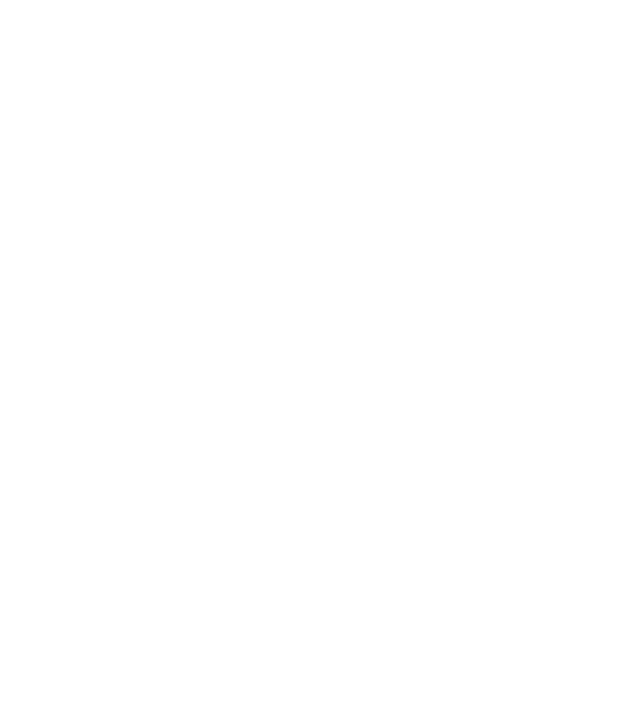
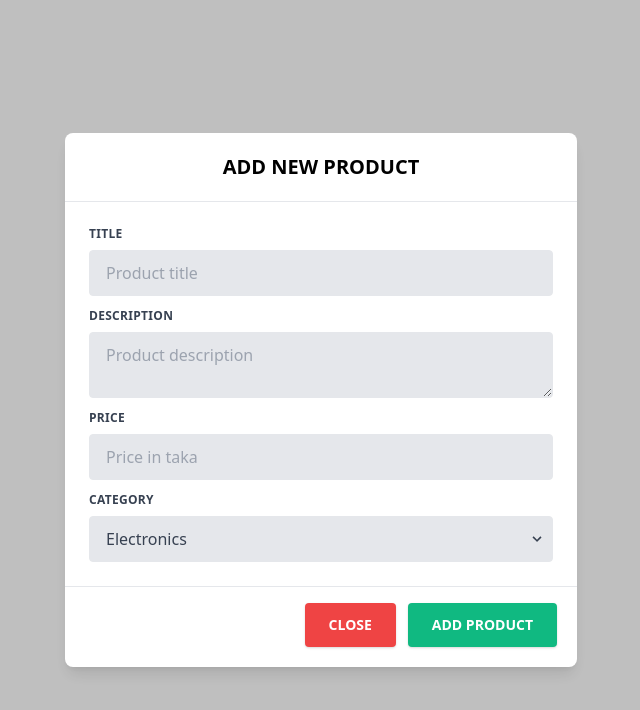
Before and after one commit to jahid-044/e-commerce-frontend, a React (Create React App) app: page /addProduct in a window 1280 px wide. Shown: the top 710 px of the page, without its empty margins (319-959 px from the left). Built offline with nearby package versions, Linux system fonts and the light colour scheme.

Commit message:
added addProduct modal

```diff
--- /dev/null
+++ b/src/components/AddProduct.js
@@ -0,0 +1,88 @@
+import React from 'react'
+
+function AddProduct({setShowModal}) {
+    return (
+        <div>
+            <div className="justify-center items-center flex overflow-x-hidden overflow-y-auto fixed inset-0 z-50 outline-none focus:outline-none">
+                <div className="relative w-full my-6 max-w-lg">
+                <div className="border-0 rounded-lg shadow-lg relative flex flex-col bg-white outline-none focus:outline-none">
+                    <div className="flex items-center justify-center p-5 border-b border-solid border-blueGray-200 rounded-t">
+                        <h3 className="text-xl font-semibold">
+                            ADD NEW PRODUCT
+                        </h3>
+                    </div>
+                    <div className="relative p-6 flex-auto">
+                        <form className="w-full max-w-lg">
+                            <div className="flex flex-wrap -mx-3">
+                                <div className="w-full px-3">
+                                    <label className="block uppercase tracking-wide text-gray-700 text-xs font-bold mb-2" for="title">
+                                        Title
+                                    </label>
+                                    <input className="appearance-none block w-full bg-gray-200 text-gray-700 border rounded py-3 px-4 mb-3 leading-tight focus:outline-none focus:bg-white" id="grid-first-name" type="text"
+                                    placeholder="Product title"/>
+                                </div>
+                            </div>
+                            <div className="flex flex-wrap -mx-3">
+                                <div className="w-full px-3">
+                                    <label className="block uppercase tracking-wide text-gray-700 text-xs font-bold mb-2"
+                                    for="description">
+                                        Description
+                                    </label>
+                                    <textarea className="appearance-none block w-full bg-gray-200 text-gray-700 border border-gray-200 rounded py-3 px-4 mb-3 leading-tight focus:outline-none focus:bg-white focus:border-gray-500"
+                                    id="description"
+                                    type="text"
+                                    placeholder="Product description"/>
+                                </div>
+                            </div>
+                            <div className="flex flex-wrap -mx-3">
+                                <div className="w-full px-3">
+                                    <label className="block uppercase tracking-wide text-gray-700 text-xs font-bold mb-2" for="price">
+                                        Price
+                                    </label>
+                                    <input className="appearance-none block w-full bg-gray-200 text-gray-700 border rounded py-3 px-4 mb-3 leading-tight focus:outline-none focus:bg-white" id="grid-first-name" type="text"
+                                    placeholder="Price in taka"/>
+                                </div>
+                            </div>
+                            <div className="flex flex-wrap -mx-3">
+                                <div className="w-full px-3">
+                                    <label className="block uppercase tracking-wide text-gray-700 text-xs font-bold mb-2" for="category">
+                                        Category
+                                    </label>
+                                    <div className="relative">
+                                        <select className="block appearance-none w-full bg-gray-200 border border-gray-200 text-gray-700 py-3 px-4 pr-8 rounded leading-tight focus:outline-none focus:bg-white focus:border-gray-500"
+                                        id="category">
+                                            <option>Electronics</option>
+                                            <option>Clothings</option>
+                                            <option>Food</option>
+                                            <option>Cosmetics</option>
+                                            <option>Others</option>
+                                        </select>
+                                        <div className="pointer-events-none absolute inset-y-0 right-0 flex items-center px-2 text-gray-700">
+                                            <svg className="fill-current h-4 w-4" xmlns="http://www.w3.org/2000/svg" viewBox="0 0 20 20"><path d="M9.293 12.95l.707.707L15.657 8l-1.414-1.414L10 10.828 5.757 6.586 4.343 8z"/></svg>
+                                        </div>
+                                    </div>
+                                </div>
+                            </div>
+                        </form>
+                    </div>
+                    <div className="flex items-center justify-end p-4 border-t border-solid border-blueGray-200 rounded-b">
+                    <button className="bg-emerald-500 bg-red-500 text-white active:bg-emerald-600 font-bold uppercase text-sm px-6 py-3 rounded shadow hover:shadow-lg outline-none focus:outline-none mr-3 mb-1 ease-linear transition-all duration-150"
+                        type="button"
+                        onClick={() => setShowModal(false)}>
+                        Close
+                    </button>
+                    <button className="bg-emerald-500 bg-green-500 text-white active:bg-emerald-600 font-bold uppercase text-sm px-6 py-3 rounded shadow hover:shadow-lg outline-none focus:outline-none mr-1 mb-1 ease-linear transition-all duration-150"
+                        type="button"
+                        onClick={() => setShowModal(false)}>
+                        Add Product
+                    </button>
+                    </div>
+                </div>
+                </div>
+            </div>
+            <div className="opacity-25 fixed inset-0 z-40 bg-black"></div>
+        </div>
+    )
+}
+
+export default AddProduct
--- a/src/components/navbar/Navbar.jsx
+++ b/src/components/navbar/Navbar.jsx
@@ -1,12 +1,15 @@
-import React from 'react'
+import React, {useState} from 'react'
 import { useHistory } from 'react-router-dom'
 import {RiLogoutCircleLine} from 'react-icons/ri'
 import {AiFillHome} from 'react-icons/ai'
 import Category from './Category'
+import {FiPlusSquare} from 'react-icons/fi'
+import AddProduct from '../AddProduct'
 
 function Navbar() {
     const history = useHistory()
-    const auth = true
+    const [showModal, setShowModal] = useState(false)
+    const auth = false
     //const role = 'SHOP_OWNER'
 
     const handleLogout = () => {
@@ -27,7 +30,7 @@
             <nav className="flex flex-row sticky top-0 z-50 justify-between bg-gray-800">
                 <div className="flex flex-row">
                     <div className="flex items-center text-xl text-yellow-50 mx-4">e-Com App</div>
-                    {!auth &&
+                    {auth &&
                         <div className="flex items-center h-14 cursor-pointer"
                         onClick={handleGoToHome}>
                             <div className="bg-green-300 px-2 mx-4 py-2 rounded-md hover:bg-green-400">
@@ -37,22 +40,29 @@
                     }
                 </div>
 
-                {!auth && <div className="flex items-center h-14 cursor-pointer"
+                {auth && <div className="flex items-center h-14 cursor-pointer"
                 onClick={handleLogout}>
                     <div className="bg-red-400 px-2 mx-4 py-2 rounded-lg hover:bg-red-500">
                         <RiLogoutCircleLine size={28}/>
                     </div>
                 </div>
                 }
-                {auth && <div className="flex items-center h-14 cursor-pointer"
-                onClick={handleSignIn}>
+                {!auth && <div className="flex flex-row items-center">
+                    <div className="mx-2 cursor-pointer" onClick={() => setShowModal(true)}>
+                        <FiPlusSquare size={50} color={"yellow"}/>
+                    </div>
+                    <div className="flex items-center h-14 cursor-pointer"
+                    onClick={handleSignIn}>
                     <button className="bg-yellow-400 px-5 mx-4 py-2 font-bold rounded-md hover:bg-yellow-500">
                         Sign In
                     </button>
+                    </div>
                 </div>
                 }
             </nav>
             <Category />
+
+            {showModal && <AddProduct onClick={()=> setShowModal(true)} setShowModal={setShowModal}/>}
         </>
     )
 }
--- a/src/router/RouteHandler.js
+++ b/src/router/RouteHandler.js
@@ -1,12 +1,14 @@
 import React from "react"
 import { BrowserRouter, Route, Switch } from 'react-router-dom'
 import Home from '../components/home/Home'
+import AddProduct from '../components/AddProduct'
 
 function RouteHandler() {
     return (
         <BrowserRouter>
             <Switch>
                 <Route exact path='/' component={Home} />
+                <Route exact path='/addProduct' component={AddProduct} />
             </Switch>
         </BrowserRouter>
     )
```
